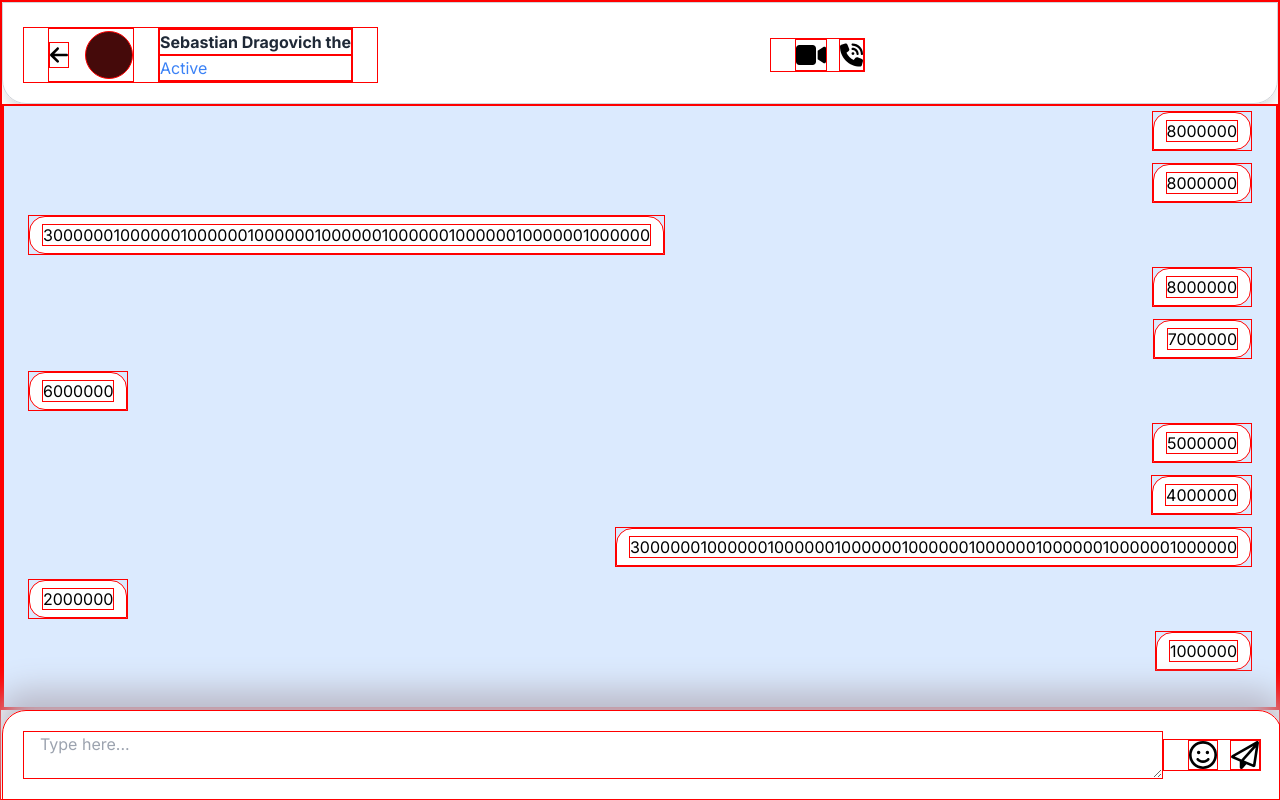
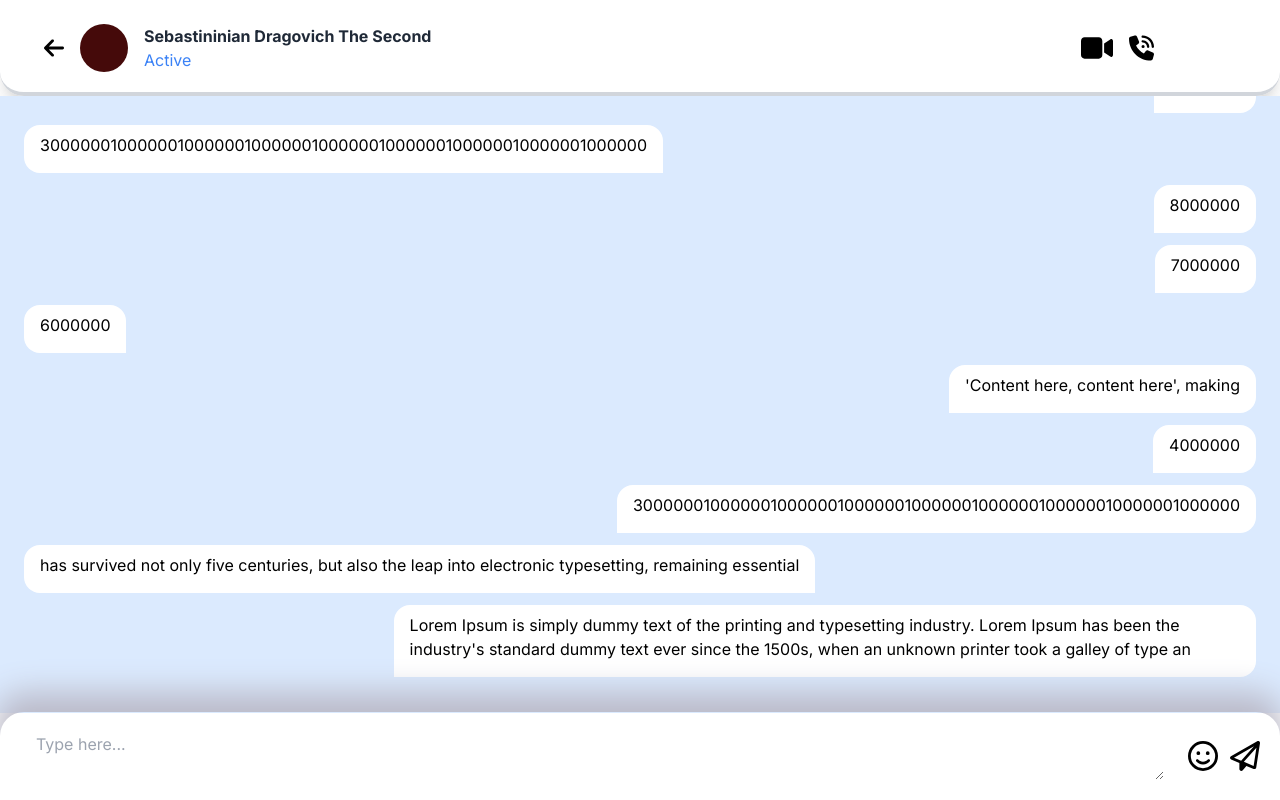
Before and after one commit to instamenta/pocket-chat, a Next.js app: page /chat/1 in a window 1280 px wide. Built offline with nearby package versions, Linux system fonts and the light colour scheme.

Commit message:
sucessfully made the chat page added type annotations and mede the ui more presentable

```diff
--- a/package.json
+++ b/package.json
@@ -32,7 +32,7 @@
     "postcss": "^8",
     "prettier": "^3.1.1",
     "prettier-plugin-tailwindcss": "^0.5.9",
-    "tailwindcss": "^3.3.0",
+    "tailwindcss": "^3.4.1",
     "typescript": "^5"
   }
 }
--- a/src/app/chat/[id]/page.tsx
+++ b/src/app/chat/[id]/page.tsx
@@ -3,11 +3,17 @@
 import React from 'react';
 
 const initialState = [
-  { sender: 'sender', text: '1000000' },
-  { sender: 'user', text: '2000000' },
+  {
+    sender: 'sender',
+    text: 'Lorem Ipsum is simply dummy text of the printing and typesetting industry. Lorem Ipsum has been the industry\'s standard dummy text ever since the 1500s, when an unknown printer took a galley of type an'
+  },
+  {
+    sender: 'user',
+    text: ' has survived not only five centuries, but also the leap into electronic typesetting, remaining essential'
+  },
   { sender: 'sender', text: '300000010000001000000100000010000001000000100000010000001000000' },
   { sender: 'sender', text: '4000000' },
-  { sender: 'sender', text: '5000000' },
+  { sender: 'sender', text: '\'Content here, content here\', making' },
   { sender: 'user', text: '6000000' },
   { sender: 'sender', text: '7000000' },
   { sender: 'sender', text: '8000000' },
@@ -15,53 +21,53 @@ const initialState = [
   { sender: 'sender', text: '8000000' },
   { sender: 'sender', text: '8000000' },
   { sender: 'sender', text: '8000000' },
+  {
+    sender: 'sender',
+    text: 't is a long established fact that a reader will be distracted by the readable content of a page when looking at its '
+  },
   { sender: 'sender', text: '8000000' },
-  { sender: 'sender', text: '8000000' },
-  { sender: 'sender', text: '8000000' },
+  {
+    sender: 'sender',
+    text: 'Contrary to popular belief, Lorem Ipsum is not simply random text. It has roots in a piece of classical Latin literature from 45 BC, making it over 2000 years old. Richard McClintock,'
+  },
   { sender: 'sender', text: '8000000' },
   { sender: 'sender', text: '8000000' },
   { sender: 'sender', text: '11208000000' }
 ];
 
-export default function Chat() {
+interface Message {
+  sender: string;
+  text: string;
+}
+
+export default function Chat(): React.JSX.Element {
   const [text, setText] = React.useState<string>('');
-  const [messages, setMessages] = React.useState(initialState);
+  const [messages, setMessages] = React.useState<Message[]>(initialState);
 
   const textRef = React.useRef<HTMLTextAreaElement>(null);
-  const chatContainerRef = React.useRef(null);
+  const chatContainerRef = React.useRef<HTMLDivElement>(null);
 
   const handleScroll = () => {
-    const chatContainer = chatContainerRef.current;
-    const isAtBottom = chatContainer.scrollHeight - chatContainer.scrollTop === chatContainer.clientHeight;
-
-    !isAtBottom ? chatContainer.style.overflowY = 'hidden' : chatContainer.style.overflowY = 'auto';
+    const $el = chatContainerRef.current;
+    if (!$el) return;
+    const isElementAtBottom = $el.scrollHeight - $el.scrollTop === $el.clientHeight;
+    !isElementAtBottom ? ($el.style.overflowY = 'hidden') : ($el.style.overflowY = 'auto');
   };
 
   React.useEffect(() => {
-    const chatContainer = chatContainerRef.current;
-    chatContainer.scrollTop = chatContainer.scrollHeight;
+    const $el = chatContainerRef.current;
+    if ($el) $el.scrollTop = $el.scrollHeight;
   }, [messages]);
-
-
-  React.useEffect(() => {
-    const textarea = textRef.current;
-    textarea!.style.height = 'auto';
-    textarea!.style.height = textarea!.scrollHeight + 'px';
-  }, [text]);
-
-  React.useEffect(() => {
-    const chatContainer = chatContainerRef.current;
-    chatContainer.scrollTop = chatContainer.scrollHeight;
-  }, []);
 
   return (
     <>
       {/* Navigation Container*/}
-      <nav
-        className="flex h-full w-full flex-row justify-between rounded-b-3xl border-gray-300 px-5 py-5 pt-6 shadow-xl">
+      <nav className="flex h-full w-full flex-row justify-between rounded-b-3xl
+                      border-gray-300 px-5 py-5 pt-6 shadow-xl border-b-4"
+      >
         {/* Information Navigation Container */}
-        <div className="flex flex-row">
-          <div className="mx-6 flex h-full flex-row content-center items-center">
+        <div className="flex flex-row" style={{ width: '75%' }}>
+          <div className="ml-6 flex h-full flex-row content-center items-center">
             <svg
               className="transition-transform hover:-translate-x-3 hover:scale-x-150 hover:scale-y-125"
               xmlns="http://www.w3.org/2000/svg"
@@ -75,16 +81,16 @@ export default function Chat() {
             <div className="ml-4 h-12 w-12 rounded-full bg-red-950" />
           </div>
 
-          <div className="mr-6 flex  w-full flex-col">
-            <p className="text-nowrap font-bold text-gray-800">
-              Sebastian Dragovich the{' '}
+          <div className="flex pl-4 w-full truncate flex-col">
+            <p className="truncate font-bold text-gray-800">
+              Sebastininian Dragovich The Second
             </p>
             <p className="font-normal text-blue-500">Active</p>
           </div>
         </div>
 
         {/* Operations Icons Navigation Container */}
-        <div className="m-auto flex flex-row gap-3 pl-6">
+        <div className="m-auto flex flex-row pl-6 gap-4">
           {/* Video Chat Icon */}
           <svg
             xmlns="http://www.w3.org/2000/svg"
@@ -109,17 +115,22 @@ export default function Chat() {
       </nav>
 
       {/* CHAT MESSAGES SECTION */}
-      <section className="flex max-h-screen w-full bg-blue-100" style={{ height: 'calc(100vh - 195px)' }}
+      <section className="flex max-h-screen w-full bg-blue-100" style={{ height: 'calc(100vh - 183px)' }}
                ref={chatContainerRef}
                onScroll={handleScroll}
       >
-        <article className="overflow-y-scroll flex flex-col-reverse p-6 w-full text-pretty">
+        <article className="overflow-y-scroll flex flex-col-reverse p-6 w-full scrollbar-xs">
           {messages.map((message, index) => (
-            <div className={`mb-3 ${message.sender === 'user' ? 'self-start' : 'self-end'}`} key={index}>
-              <div className={`bg-white px-3 py-1.5 rounded-2xl ${
+            <div style={{ maxWidth: '70%' }}
+                 key={index}
+                 className={`mb-3 ${message.sender === 'user' ? 'self-start' : 'self-end'}`}
+            >
+              <div className={`bg-white px-4 pt-2 pb-4 rounded-2xl ${
                 message.sender === 'user' ? 'rounded-br-none' : 'rounded-bl-none'}`}
               >
-                <span className="min-w-0">{message.text}</span>
+                <span className="break-words">
+                  {message.text}
+                </span>
               </div>
             </div>
 
@@ -164,3 +175,14 @@ export default function Chat() {
     </>
   );
 }
+
+// React.useEffect(() => {
+//   const textarea = textRef.current;
+//   textarea!.style.height = 'auto';
+//   textarea!.style.height = textarea!.scrollHeight + 'px';
+// }, [text]);
+//
+// React.useEffect(() => {
+//   const $el = chatContainerRef.current;
+//   $el.scrollTop = $el.scrollHeight;
+// }, []);
--- a/src/app/globals.css
+++ b/src/app/globals.css
@@ -53,16 +53,37 @@ body {
     box-shadow: 0 -4px 8px rgba(0, 0, 0, 0.1);
 }
 
-* {
-    border: 1px red solid;
-}
+/** {*/
+/*    border: 1px red solid;*/
+/*}*/
 
 .top-shadow {
-    -webkit-box-shadow: -1px -16px 32px 3px rgba(186,185,199,1);
-    -moz-box-shadow: -1px -16px 32px 3px rgba(186,185,199,1);
-    box-shadow: -1px -16px 32px 3px rgba(186,185,199,1);
+    -webkit-box-shadow: -1px -16px 32px 3px rgba(186, 185, 199, 1);
+    -moz-box-shadow: -1px -16px 32px 3px rgba(186, 185, 199, 1);
+    box-shadow: -1px -16px 32px 3px rgba(186, 185, 199, 1);
 }
 
 .min-w-0 {
     min-width: 0;
 }
+
+.scrollbar-xs::-webkit-scrollbar {
+    height: 5px;
+    border-radius: 10px;
+    width: 7px;
+}
+
+.scrollbar-xs::-webkit-scrollbar-thumb {
+    background-color: darkgray;
+    height: 1px;
+    border-radius: 8px;
+}
+
+.scrollbar-xs::-webkit-scrollbar-track {
+    background-color: white; /* Set the color of the scrollbar track */
+    height: 1px;
+}
+
+.scrollbar-xs::-webkit-scrollbar-button {
+    display: none; /* Hide the scrollbar buttons (arrows) */
+}
```
Also changed, not shown: 1 other file (tests, documents, lock files or other folders).
